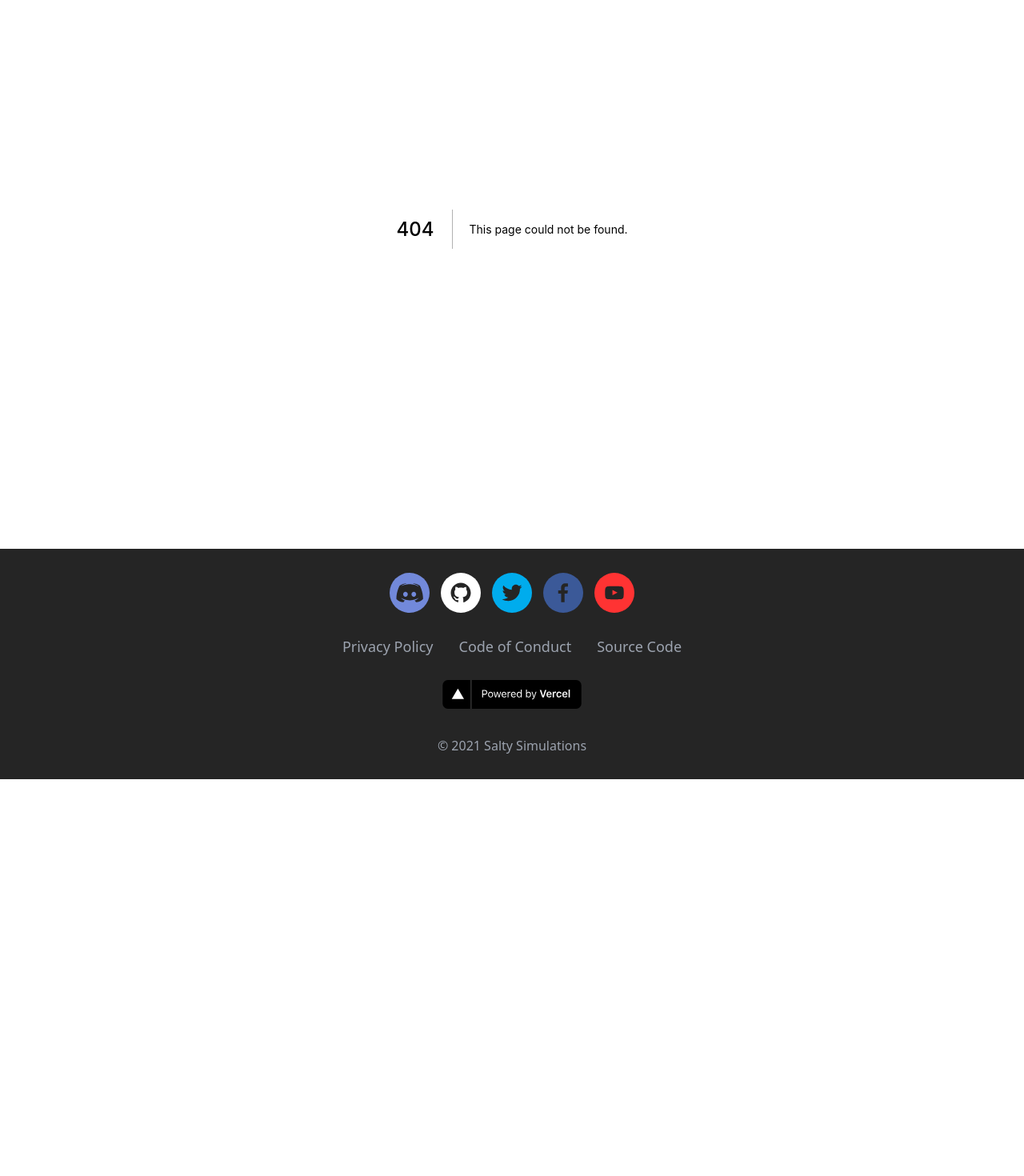
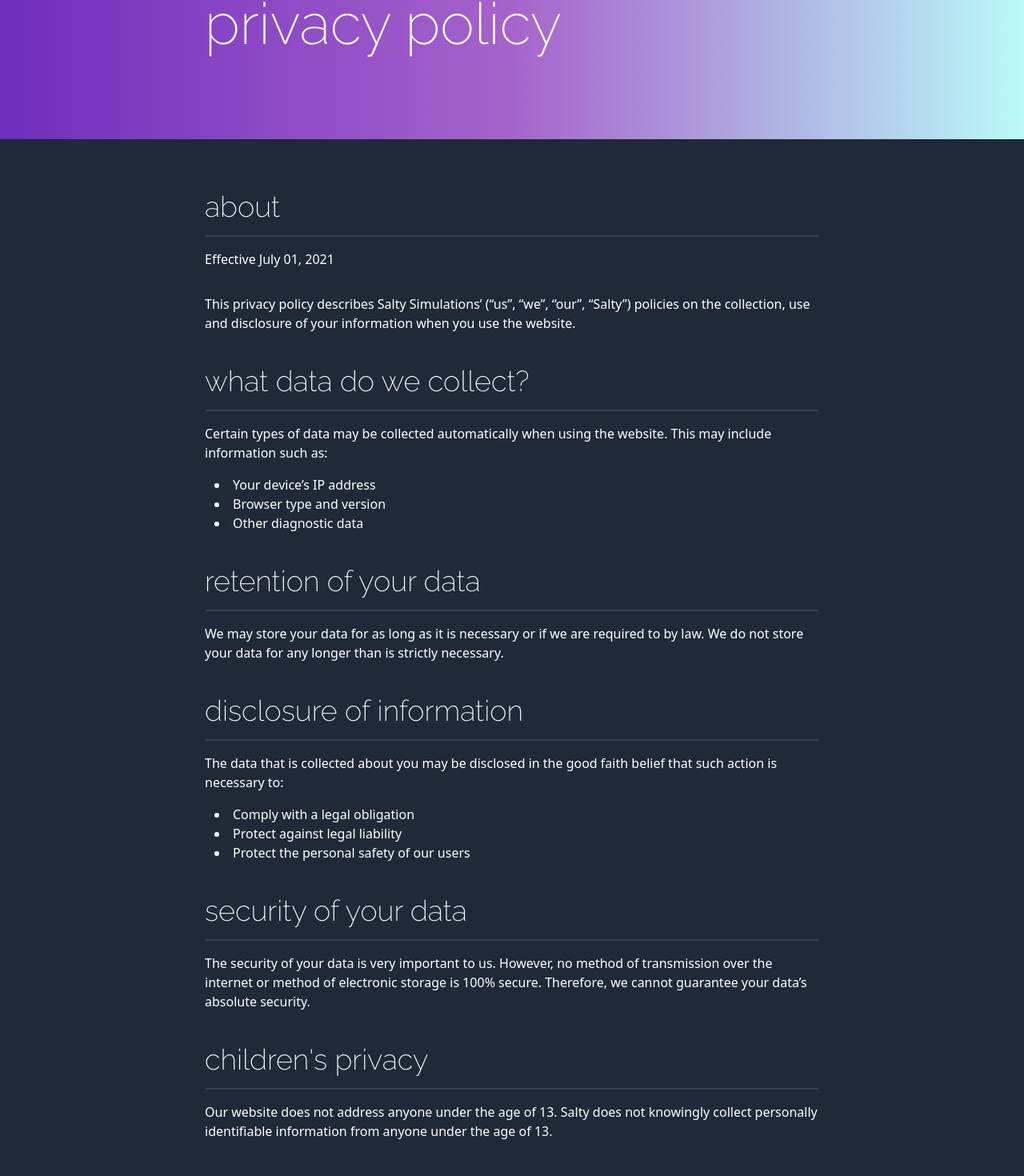
Before and after one commit to saltysimulations/website, a Next.js app: page /privacy in a window 1280 px wide. Before the commit this address had no page. Shown: the part 114-1584 px from the top of the page at 80% size. Before the commit the page ends 1088 px from the top, so only its background shows below. Built offline with nearby package versions, Linux system fonts and the light colour scheme.

Commit message:
feat: privacy policy

```diff
--- /dev/null
+++ b/components/TextHeader.tsx
@@ -0,0 +1,7 @@
+import { FC } from "react";
+
+export const TextHeader: FC<{ text: string }> = ({ text }) => (
+    <h2 className="text-4xl pb-4 border-b-2 border-gray-700 font-raleway">
+        {text}
+    </h2>
+);
--- a/pages/coc.tsx
+++ b/pages/coc.tsx
@@ -1,4 +1,5 @@
 import { FC } from "react";
+import { TextHeader } from "../components/TextHeader";
 
 const CodeOfConduct: FC = () => (
     <div className="text-white">
@@ -9,22 +10,28 @@ const CodeOfConduct: FC = () => (
         </header>
         <section className="bg-gray-800 w-full flex justify-center">
             <div className="w-4/5 md:w-3/5 my-16">
-                <CocHeader text="our pledge" />
+                <TextHeader text="our pledge" />
                 <p className="py-4 mb-6">
-                    In the interest of fostering an open and welcoming environment,
-                    we as contributors and maintainers pledge to making participation in our project
-                    and our community a harassment-free experience for everyone, regardless of age,
-                    body size, disability, ethnicity, sex characteristics, gender identity and expression,
-                    level of experience, education, socio-economic status, nationality, personal appearance,
-                    race, religion, or sexual identity and orientation.
+                    In the interest of fostering an open and welcoming
+                    environment, we as contributors and maintainers pledge to
+                    making participation in our project and our community a
+                    harassment-free experience for everyone, regardless of age,
+                    body size, disability, ethnicity, sex characteristics,
+                    gender identity and expression, level of experience,
+                    education, socio-economic status, nationality, personal
+                    appearance, race, religion, or sexual identity and
+                    orientation.
                 </p>
-                <CocHeader text="our standards" />
+                <TextHeader text="our standards" />
                 <p className="py-4">
-                    Examples of behavior that contributes to creating a positive environment include:
+                    Examples of behavior that contributes to creating a positive
+                    environment include:
                 </p>
                 <ul className="list-disc list-inside ml-3">
                     <li>Using welcoming and inclusive language</li>
-                    <li>Being respectful of differing viewpoints and experiences</li>
+                    <li>
+                        Being respectful of differing viewpoints and experiences
+                    </li>
                     <li>Gracefully accepting constructive criticism</li>
                     <li>Focusing on what is best for the community</li>
                     <li>Showing empathy towards other community members</li>
@@ -33,56 +40,97 @@ const CodeOfConduct: FC = () => (
                     Examples of unacceptable behavior by participants include:
                 </p>
                 <ul className="list-disc list-inside ml-3 mb-10">
-                    <li>The use of sexualized language or imagery and unwelcome sexual attention or advances</li>
-                    <li>Trolling, insulting/derogatory comments, and personal or political attacks</li>
+                    <li>
+                        The use of sexualized language or imagery and unwelcome
+                        sexual attention or advances
+                    </li>
+                    <li>
+                        Trolling, insulting/derogatory comments, and personal or
+                        political attacks
+                    </li>
                     <li>Public or private harassment</li>
-                    <li>Publishing others' private information, such as a physical or electronic address, without explicit permission</li>
-                    <li>Other conduct which could reasonably be considered inappropriate in a professional setting</li>
+                    <li>
+                        Publishing others' private information, such as a
+                        physical or electronic address, without explicit
+                        permission
+                    </li>
+                    <li>
+                        Other conduct which could reasonably be considered
+                        inappropriate in a professional setting
+                    </li>
                 </ul>
-                <CocHeader text="our responsibilities" />
+                <TextHeader text="our responsibilities" />
                 <p className="py-4 mb-6">
-                    Project maintainers are responsible for clarifying the standards of acceptable behavior and
-                    are expected to take appropriate and fair corrective action in response to any instances of unacceptable behavior.
-
-                    Project maintainers have the right and responsibility to remove, edit, or reject comments,
-                    commits, code, wiki edits, issues, and other contributions that are not aligned to this
-                    Code of Conduct, or to ban temporarily or permanently any contributor for other behaviors
-                    that they deem inappropriate, threatening, offensive, or harmful.
+                    Project maintainers are responsible for clarifying the
+                    standards of acceptable behavior and are expected to take
+                    appropriate and fair corrective action in response to any
+                    instances of unacceptable behavior. Project maintainers have
+                    the right and responsibility to remove, edit, or reject
+                    comments, commits, code, wiki edits, issues, and other
+                    contributions that are not aligned to this Code of Conduct,
+                    or to ban temporarily or permanently any contributor for
+                    other behaviors that they deem inappropriate, threatening,
+                    offensive, or harmful.
                 </p>
-                <CocHeader text="scope" />
+                <TextHeader text="scope" />
                 <p className="py-4 mb-6">
-                    This Code of Conduct applies both within project spaces and in public spaces when an
-                    individual is representing the project or its community. Examples of representing a project
-                    or community include using an official project e-mail address, posting via an official social
-                    media account, or acting as an appointed representative at an online or offline event.
-                    Representation of a project may be further defined and clarified by project maintainers.
+                    This Code of Conduct applies both within project spaces and
+                    in public spaces when an individual is representing the
+                    project or its community. Examples of representing a project
+                    or community include using an official project e-mail
+                    address, posting via an official social media account, or
+                    acting as an appointed representative at an online or
+                    offline event. Representation of a project may be further
+                    defined and clarified by project maintainers.
                 </p>
-                <CocHeader text="enforcement" />
+                <TextHeader text="enforcement" />
                 <p className="py-4 mb-6">
-                    Instances of abusive, harassing, or otherwise unacceptable behavior may be reported by contacting
-                    the project team at <a className="text-amethyst" href="mailto:contact@saltysimulations.com">contact@saltysimulations.com</a>.
-                    All complaints will be reviewed and investigated and will result in a response that is deemed necessary
-                    and appropriate to the circumstances. The project team is obligated to maintain confidentiality with regard
-                    to the reporter of an incident. Further details of specific enforcement policies may be posted separately.
-
-                    Project maintainers who do not follow or enforce the Code of Conduct in good faith may face temporary
-                    or permanent repercussions as determined by other members of the project's leadership.
+                    Instances of abusive, harassing, or otherwise unacceptable
+                    behavior may be reported by contacting the project team at{" "}
+                    <a
+                        className="text-amethyst"
+                        href="mailto:contact@saltysim.com"
+                    >
+                        contact@saltysim.com
+                    </a>
+                    . All complaints will be reviewed and investigated and will
+                    result in a response that is deemed necessary and
+                    appropriate to the circumstances. The project team is
+                    obligated to maintain confidentiality with regard to the
+                    reporter of an incident. Further details of specific
+                    enforcement policies may be posted separately. Project
+                    maintainers who do not follow or enforce the Code of Conduct
+                    in good faith may face temporary or permanent repercussions
+                    as determined by other members of the project's leadership.
                 </p>
-                <CocHeader text="attribution" />
+                <TextHeader text="attribution" />
                 <p className="py-4">
-                    This Code of Conduct is adapted from the <a className="text-amethyst" href="https://www.contributor-covenant.org/">Contributor Covenant</a>,
-                    version 1.4, available at <a className="text-amethyst" href=
-                        "https://www.contributor-covenant.org/version/1/4/code-of-conduct.html">https://www.contributor-covenant.org/version/1/4/code-of-conduct.html</a> For
-                    answers to common questions about this code of conduct,
-                    see <a className="text-amethyst" href="https://www.contributor-covenant.org/faq">https://www.contributor-covenant.org/faq</a>
+                    This Code of Conduct is adapted from the{" "}
+                    <a
+                        className="text-amethyst"
+                        href="https://www.contributor-covenant.org/"
+                    >
+                        Contributor Covenant
+                    </a>
+                    , version 1.4, available at{" "}
+                    <a
+                        className="text-amethyst"
+                        href="https://www.contributor-covenant.org/version/1/4/code-of-conduct.html"
+                    >
+                        https://www.contributor-covenant.org/version/1/4/code-of-conduct.html
+                    </a>{" "}
+                    For answers to common questions about this code of conduct,
+                    see{" "}
+                    <a
+                        className="text-amethyst"
+                        href="https://www.contributor-covenant.org/faq"
+                    >
+                        https://www.contributor-covenant.org/faq
+                    </a>
                 </p>
             </div>
         </section>
     </div>
 );
 
-const CocHeader: FC<{ text: string }> = ({ text }) => (
-    <h2 className="text-4xl pb-4 border-b-2 border-gray-700 font-raleway">{text}</h2>
-);
-
 export default CodeOfConduct;
--- /dev/null
+++ b/pages/privacy.tsx
@@ -0,0 +1,83 @@
+import { FC } from "react";
+import { TextHeader } from "../components/TextHeader";
+
+const Privacy: FC = () => (
+    <div className="text-white">
+        <header className="w-full h-72 bg-gradient-to-r from-frenchviolet via-amethyst to-celeste flex items-center justify-center">
+            <div className="font-raleway text-6xl md:text-7xl w-4/5 md:w-3/5 md:whitespace-nowrap">
+                <h1>privacy policy</h1>
+            </div>
+        </header>
+        <section className="bg-gray-800 w-full flex justify-center">
+            <div className="w-4/5 md:w-3/5 my-16">
+                <TextHeader text="about" />
+                <p className="py-4">Effective July 01, 2021</p>
+                <p className="py-4 mb-6">
+                    This privacy policy describes Salty Simulations’ (“us”,
+                    “we”, “our”, “Salty”) policies on the collection, use and
+                    disclosure of your information when you use the website.
+                </p>
+                <TextHeader text="what data do we collect?" />
+                <p className="py-4">
+                    Certain types of data may be collected automatically when
+                    using the website. This may include information such as:
+                </p>
+                <ul className="list-disc list-inside ml-3 mb-10">
+                    <li>Your device’s IP address</li>
+                    <li>Browser type and version</li>
+                    <li>Other diagnostic data</li>
+                </ul>
+                <TextHeader text="retention of your data" />
+                <p className="py-4 mb-6">
+                    We may store your data for as long as it is necessary or if
+                    we are required to by law. We do not store your data for any
+                    longer than is strictly necessary.
+                </p>
+                <TextHeader text="disclosure of information" />
+                <p className="py-4">
+                    The data that is collected about you may be disclosed in the
+                    good faith belief that such action is necessary to:
+                </p>
+                <ul className="list-disc list-inside ml-3 mb-10">
+                    <li>Comply with a legal obligation</li>
+                    <li>Protect against legal liability</li>
+                    <li>Protect the personal safety of our users</li>
+                </ul>
+                <TextHeader text="security of your data" />
+                <p className="py-4 mb-6">
+                    The security of your data is very important to us. However,
+                    no method of transmission over the internet or method of
+                    electronic storage is 100% secure. Therefore, we cannot
+                    guarantee your data’s absolute security.
+                </p>
+                <TextHeader text="children's privacy" />
+                <p className="py-4 mb-6">
+                    Our website does not address anyone under the age of 13.
+                    Salty does not knowingly collect personally identifiable
+                    information from anyone under the age of 13.
+                </p>
+                <TextHeader text="links to other websites" />
+                <p className="py-4 mb-6">
+                    Our website contains links to other websites that are not
+                    operated by us. We strongly advise you to review the privacy
+                    policies of the sites you visit We have no control over and
+                    assume no responsibility for the privacy policies of third
+                    party websites.
+                </p>
+                <TextHeader text="questions?" />
+                <p className="py-4 mb-6">
+                    In case of any inquiries, please direct them to{" "}
+                    <a
+                        className="text-amethyst"
+                        href="mailto:contact@saltysim.com"
+                    >
+                        contact@saltysim.com
+                    </a>
+                    .
+                </p>
+            </div>
+        </section>
+    </div>
+);
+
+export default Privacy;
```
